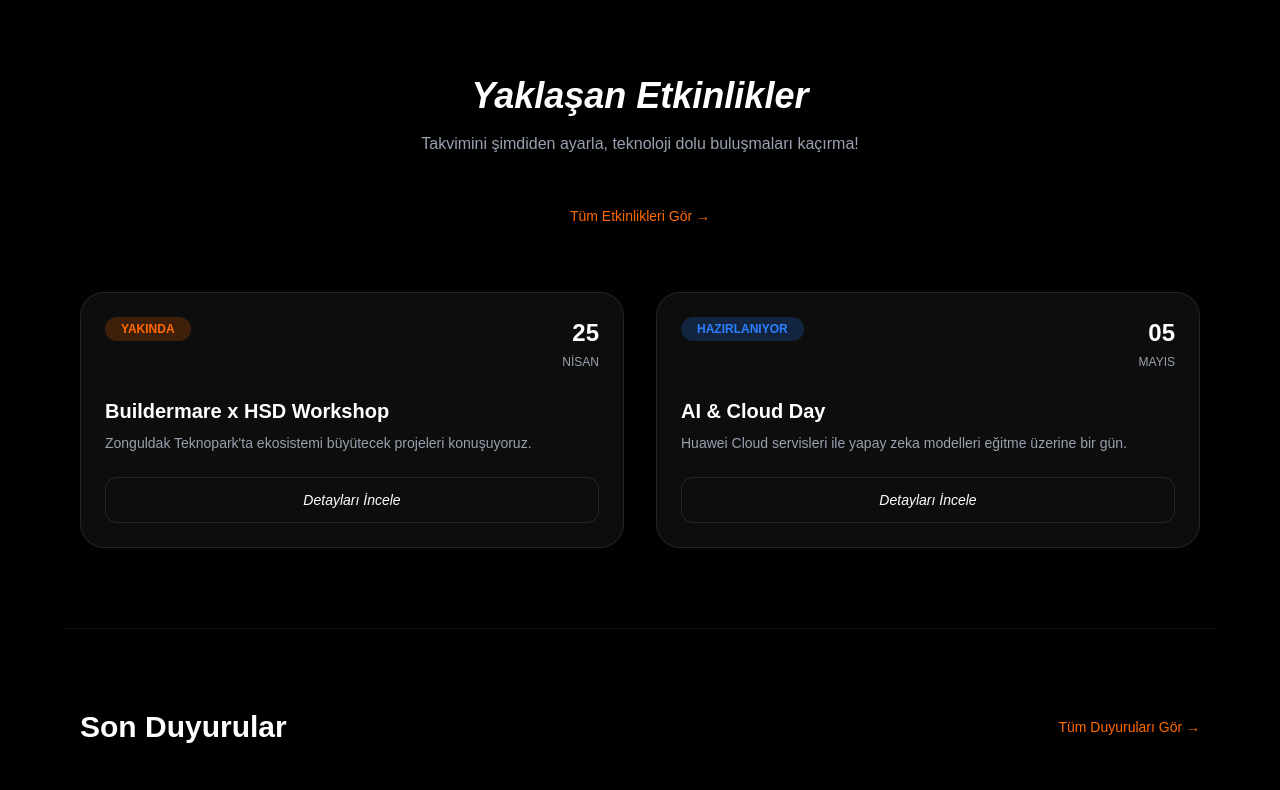
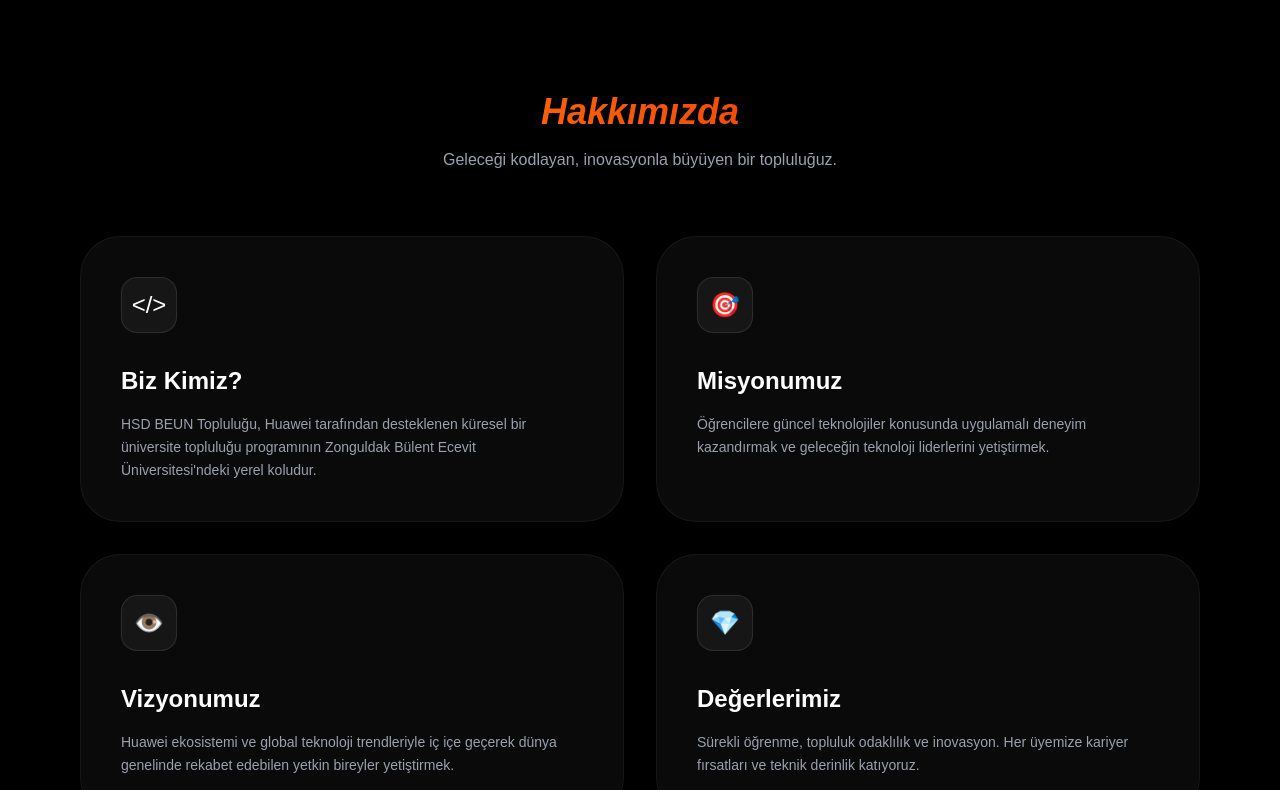
Before and after one commit to ElifBerra/hsd-beun-web, a Next.js app: page / in a window 1280 px wide. Shown: the part 600-1390 px from the top of the page. Built offline with nearby package versions, Linux system fonts and the light colour scheme.

Commit message:
About Page Createed

```diff
--- /dev/null
+++ b/app/about/page.tsx
@@ -0,0 +1,9 @@
+import AboutSection from "@/components/AboutSection";
+
+export default function AboutPage() {
+  return (
+    <main className="min-h-screen bg-black pt-32 flex flex-col items-center">
+      <AboutSection />
+    </main>
+  );
+}
--- a/app/page.tsx
+++ b/app/page.tsx
@@ -4,6 +4,7 @@
 import Announcements from "@/components/Announcements";
 import TeamPreview from "@/components/TeamPreview";
 import ContactPreview from "@/components/ContactPreview";
+import AboutSection from "@/components/AboutSection";
 
 export default function Home() {
   const scrollToEvents = () => {
@@ -37,7 +38,7 @@
         </div>
       </section>
 
-
+      <AboutSection />
       <Events showAllButton={true}/>
       <Announcements />
       <TeamPreview />
--- /dev/null
+++ b/components/AboutSection.tsx
@@ -0,0 +1,55 @@
+const AboutSection = () => {
+  const aboutCards = [
+    {
+      title: "Biz Kimiz?",
+      icon: "</>",
+      desc: "HSD BEUN Topluluğu, Huawei tarafından desteklenen küresel bir üniversite topluluğu programının Zonguldak Bülent Ecevit Üniversitesi'ndeki yerel koludur."
+    },
+    {
+      title: "Misyonumuz",
+      icon: "🎯",
+      desc: "Öğrencilere güncel teknolojiler konusunda uygulamalı deneyim kazandırmak ve geleceğin teknoloji liderlerini yetiştirmek."
+    },
+    {
+      title: "Vizyonumuz",
+      icon: "👁️",
+      desc: "Huawei ekosistemi ve global teknoloji trendleriyle iç içe geçerek dünya genelinde rekabet edebilen yetkin bireyler yetiştirmek."
+    },
+    {
+      title: "Değerlerimiz",
+      icon: "💎",
+      desc: "Sürekli öğrenme, topluluk odaklılık ve inovasyon. Her üyemize kariyer fırsatları ve teknik derinlik katıyoruz."
+    }
+  ];
+
+  return (
+    <section className="max-w-6xl w-full px-4 py-24 border-t border-white/5">
+      <div className="text-center mb-16">
+        <h2 className="text-4xl font-bold mb-4 bg-gradient-to-r from-orange-400 to-red-600 bg-clip-text text-transparent italic">
+          Hakkımızda
+        </h2>
+        <p className="text-gray-400 max-w-2xl mx-auto">
+          Geleceği kodlayan, inovasyonla büyüyen bir topluluğuz.
+        </p>
+      </div>
+
+      <div className="grid grid-cols-1 md:grid-cols-2 gap-8">
+        {aboutCards.map((card, index) => (
+          <div key={index} className="bg-[#0a0a0a] border border-white/5 rounded-[40px] p-10 hover:bg-white/[0.08] transition-all group relative overflow-hidden shadow-lg">
+            <div className="w-14 h-14 bg-white/5 border border-white/10 rounded-2xl flex items-center justify-center text-2xl mb-8 group-hover:bg-orange-600 group-hover:text-white transition-all">
+              {card.icon}
+            </div>
+            <h3 className="text-2xl font-bold text-white mb-4 group-hover:text-orange-500 transition-colors">
+              {card.title}
+            </h3>
+            <p className="text-gray-400 leading-relaxed text-sm">
+              {card.desc}
+            </p>
+          </div>
+        ))}
+      </div>
+    </section>
+  );
+};
+
+export default AboutSection;
--- a/components/Events.tsx
+++ b/components/Events.tsx
@@ -1,67 +1,100 @@
 "use client";
+
 import Link from 'next/link';
 
 const Events = ({ showAllButton = true }) => {
-  // İleride bu 'eventsData' bir veritabanından veya admin panelinden gelecek
+  // ÖNEMLİ: Tarihleri YYYY-MM-DD formatında yazıyoruz ki JS kolayca kıyaslasın
   const eventsData = [
     {
       id: 1,
-      tag: "Yakında",
-      day: "25",
-      month: "Nisan",
+      date: "2026-04-25", // Gelecek bir tarih
       title: "Buildermare x HSD Workshop",
       desc: "Zonguldak Teknopark'ta ekosistemi büyütecek projeleri konuşuyoruz.",
       color: "orange"
     },
     {
       id: 2,
-      tag: "Hazırlanıyor",
-      day: "05",
-      month: "Mayıs",
+      date: "2026-05-05", // Gelecek bir tarih
       title: "AI & Cloud Day",
       desc: "Huawei Cloud servisleri ile yapay zeka modelleri eğitme üzerine bir gün.",
       color: "blue"
+    },
+    {
+      id: 3,
+      date: "2024-12-10", // Geçmiş bir tarih
+      title: "Sui 101 Giriş",
+      desc: "Blockchain dünyasına ilk adımı attığımız temel eğitim.",
+      color: "gray"
     }
   ];
 
+  const today = new Date();
+
+  // Etkinlikleri Tarihe Göre Ayırıyoruz
+  const upcomingEvents = eventsData.filter(event => new Date(event.date) >= today);
+  const pastEvents = eventsData.filter(event => new Date(event.date) < today);
+
+  // Tarih Formatlama Yardımcısı (Örn: 25 Nisan)
+  const formatDate = (dateString: string) => {
+    const d = new Date(dateString);
+    const day = d.getDate();
+    const month = d.toLocaleString('tr-TR', { month: 'long' });
+    return { day, month };
+  };
+
   return (
     <section id="etkinlikler-bolumu" className="max-w-6xl w-full px-4 py-20 border-t border-white/5 scroll-mt-24">
+
+      {/* GELECEK ETKİNLİKLER */}
       <div className="text-center mb-16">
-        <h2 className="text-4xl font-bold mb-4 italic">Yaklaşan Etkinlikler</h2>
-        <p className="text-gray-400">Takvimini şimdiden ayarla, teknoloji dolu buluşmaları kaçırma!</p>
+        <h2 className="text-4xl font-bold mb-4 italic text-white">Yaklaşan Etkinlikler</h2>
         {showAllButton && (
-          <>
-            <br /><br />
           <Link href="/events" className="text-orange-500 hover:text-orange-400 text-sm font-medium transition-colors">
-              Tüm Etkinlikleri Gör →
+            Tümünü Gör →
           </Link>
-          </>
         )}
       </div>
 
-      <div className="grid grid-cols-1 md:grid-cols-2 gap-8">
-        {eventsData.map((event) => (
+      <div className="grid grid-cols-1 md:grid-cols-2 gap-8 mb-20">
+        {upcomingEvents.map((event) => {
+          const { day, month } = formatDate(event.date);
+          return (
             <div key={event.id} className="group bg-white/5 border border-white/10 rounded-3xl p-6 hover:bg-white/[0.08] transition-all">
               <div className="flex justify-between items-start mb-6">
-              <div className={`
-                px-4 py-1 rounded-full text-xs font-bold uppercase
-                ${event.color === 'orange' ? 'bg-orange-500/20 text-orange-500' : 'bg-blue-500/20 text-blue-500'}
-              `}>
-                {event.tag}
-              </div>
+                <div className="bg-orange-500/20 text-orange-500 px-4 py-1 rounded-full text-xs font-bold uppercase">Yakında</div>
                 <div className="text-right">
-                <span className="block text-2xl font-bold text-white">{event.day}</span>
-                <span className="text-xs text-gray-400 uppercase">{event.month}</span>
+                  <span className="block text-2xl font-bold text-white">{day}</span>
+                  <span className="text-xs text-gray-400 uppercase">{month}</span>
                 </div>
               </div>
               <h3 className="text-xl font-bold mb-2 group-hover:text-orange-500 transition-colors">{event.title}</h3>
               <p className="text-gray-400 text-sm mb-6">{event.desc}</p>
-            <button className="w-full py-3 rounded-xl border border-white/10 group-hover:bg-white group-hover:text-black transition-all font-medium text-sm italic">
-              Detayları İncele
-            </button>
+              <button className="w-full py-3 rounded-xl border border-white/10 group-hover:bg-white group-hover:text-black transition-all font-medium text-sm">Detaylar</button>
             </div>
-        ))}
+          );
+        })}
       </div>
+
+      {/* GEÇMİŞ ETKİNLİKLER (Sadece Events sayfasında veya isteğe bağlı gösterilebilir) */}
+      {!showAllButton && pastEvents.length > 0 && (
+        <div className="mt-32">
+          <h2 className="text-3xl font-bold mb-12 italic text-gray-500">Geçmiş Etkinlikler</h2>
+          <div className="grid grid-cols-1 md:grid-cols-3 gap-6 opacity-60">
+            {pastEvents.map((event) => {
+              const { day, month } = formatDate(event.date);
+              return (
+                <div key={event.id} className="bg-white/5 border border-white/5 rounded-2xl p-6 grayscale hover:grayscale-0 transition-all">
+                   <div className="flex justify-between items-center mb-4">
+                    <span className="text-gray-500 text-xs font-bold uppercase">Tamamlandı</span>
+                    <span className="text-sm text-gray-500">{day} {month}</span>
+                  </div>
+                  <h3 className="text-lg font-bold text-gray-300">{event.title}</h3>
+                </div>
+              );
+            })}
+          </div>
+        </div>
+      )}
     </section>
   );
 };
--- a/components/Navbar.tsx
+++ b/components/Navbar.tsx
@@ -16,6 +16,7 @@
           <div className="hidden md:block">
             <div className="ml-10 flex items-baseline space-x-8 text-sm font-medium">
               <Link href="/" className="text-gray-300 hover:text-white transition-colors">Ana Sayfa</Link>
+               <Link href="/about" className="text-gray-300 hover:text-white transition-colors">Hakkımızda</Link>
               <Link href="/events" className="text-gray-300 hover:text-white transition-colors">Etkinlikler</Link>
               <Link href="/team" className="text-gray-300 hover:text-white transition-colors">Ekibimiz</Link>
               <Link href="/contact" className="bg-red-600 px-4 py-2 rounded-lg hover:bg-red-700 transition-all text-white">İletişim</Link>
```
Lines whose indentation alone changed are shown as unchanged.
